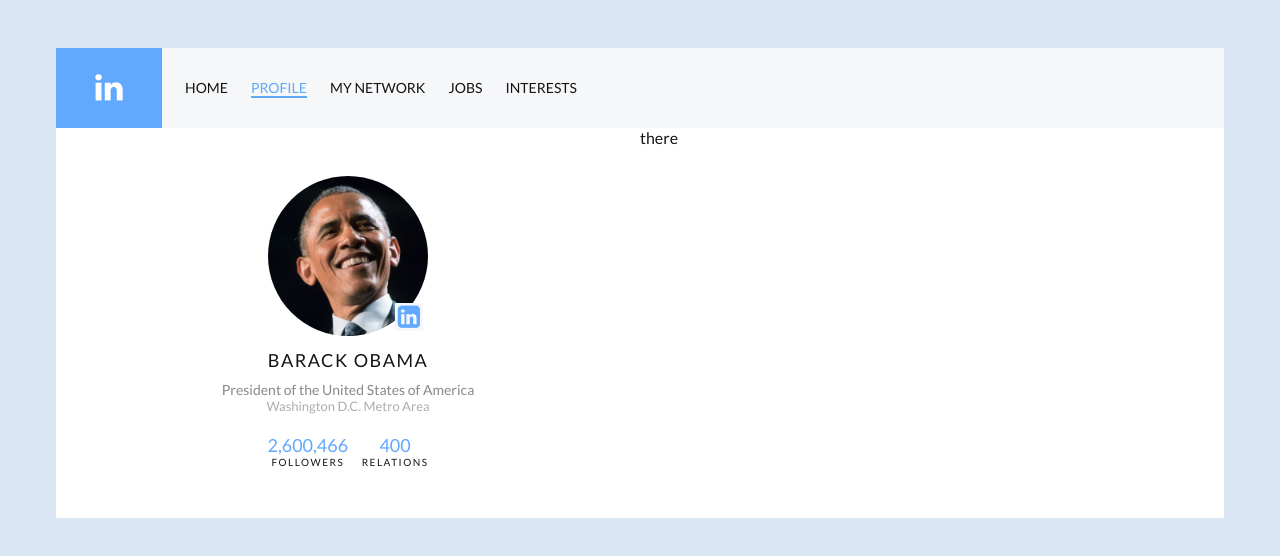
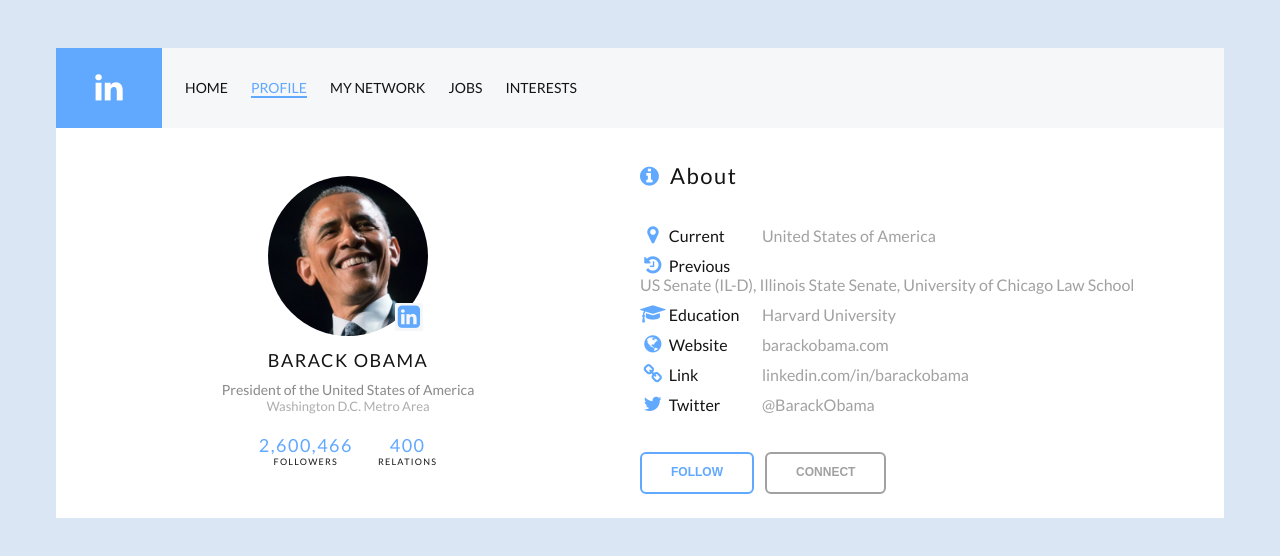
Before and after one commit to SimulatedGREG/design-to-code, a website: page linkedin/index.html in a window 1280 px wide. Drawn offline with Linux system fonts and the light colour scheme.

Commit message:
right side of hero

```diff
--- a/linkedin/index.html
+++ b/linkedin/index.html
@@ -46,8 +46,44 @@
                 </div>
               </div>
             </div>
-            <div class="column">
-              there
+            <div class="column about">
+              <p>
+                <i class="fa fa-info-circle"></i> About
+              </p>
+              <ul>
+                <li>
+                  <i class="fa fa-fw fa-map-marker"></i>
+                  <span class="about-list-title">Current</span>
+                  <span class="about-list-desc">United States of America</span>
+                </li>
+                <li>
+                  <i class="fa fa-fw fa-history"></i>
+                  <span class="about-list-title">Previous</span>
+                  <span class="about-list-desc">US Senate (IL-D), Illinois State Senate, University of Chicago Law School</span>
+                </li>
+                <li>
+                  <i class="fa fa-fw fa-graduation-cap"></i>
+                  <span class="about-list-title">Education</span>
+                  <span class="about-list-desc">Harvard University</span>
+                </li>
+                <li>
+                  <i class="fa fa-fw fa-globe"></i>
+                  <span class="about-list-title">Website</span>
+                  <span class="about-list-desc">barackobama.com</span>
+                </li>
+                <li>
+                  <i class="fa fa-fw fa-link"></i>
+                  <span class="about-list-title">Link</span>
+                  <span class="about-list-desc">linkedin.com/in/barackobama</span>
+                </li>
+                <li>
+                  <i class="fa fa-fw fa-twitter"></i>
+                  <span class="about-list-title">Twitter</span>
+                  <span class="about-list-desc">@BarackObama</span>
+                </li>
+              </ul>
+              <button class="btn primary">Follow</button>
+              <button class="btn">Connect</button>
             </div>
           </div>
         </div>
--- a/linkedin/scss/main.scss
+++ b/linkedin/scss/main.scss
@@ -2,5 +2,7 @@
 @import 'modules/base';
 @import 'modules/bulmaGrid';
 
+@import 'modules/_input';
+
 @import 'modules/header';
 @import 'modules/hero';
--- a/linkedin/scss/modules/_hero.scss
+++ b/linkedin/scss/modules/_hero.scss
@@ -19,7 +19,7 @@
 
       i {
         background-color: $off-white;
-        border-radius: 1px;
+        border-radius: 1.5px;
         bottom: 5px;
         color: $blue;
         font-size: 26px;
@@ -30,6 +30,34 @@
     }
 
     .counters > div { display: inline-block; }
+  }
+
+  .about {
+    i { color: $blue; }
+
+    p {
+      font-size: 22px;
+      letter-spacing: 1.5px;
+      margin-bottom: 36px;
+      margin-top: 34px;
+
+      i { padding-right: 4px; }
+    }
+
+    ul { list-style-type: none; }
+
+    li {
+      margin-bottom: 10px !important;
+      vertical-align: bottom;
+
+      i { font-size: 20px; }
+    }
+
+    ul,
+    li {
+      margin: 0;
+      padding: 0;
+    }
   }
 }
 
@@ -53,14 +81,28 @@
 .counters {
   color: $blue;
   font-size: 18px;
+  letter-spacing: 1.5px;
   margin-top: 20px;
 
-  & > div:last-child { margin-left: 10px; }
+  & > div:last-child { margin-left: 20px; }
 
   span {
     color: $black;
-    font-size: 10px;
-    letter-spacing: 1.5px;
+    font-size: 9px;
+    letter-spacing: 1.25px;
     text-transform: uppercase;
   }
 }
+
+.about-list-title {
+  width: 90px;
+}
+
+.about-list-desc {
+  color: rgba($black, .4);
+}
+
+.about-list-title,
+.about-list-desc {
+  display: inline-block;
+}
--- /dev/null
+++ b/linkedin/scss/modules/_input.scss
@@ -0,0 +1,31 @@
+.btn {
+  color: rgba($black, .4);
+  cursor: pointer;
+  background-color: transparent;
+  border: solid 2px rgba($black, .4);
+  border-radius: 6px;
+  box-shadow: none;
+  font-size: 12px;
+  font-weight: bold;
+  margin-right: 8px;
+  margin-top: 28px;
+  outline: 0;
+  padding: 11px 29px 13px;
+  text-transform: uppercase;
+  transition: background 100ms ease-in-out;
+
+  &:hover {
+    background-color: rgba($black, .4);
+    color: #fff;
+  }
+
+  &.primary {
+    color: $blue;
+    border-color: $blue;
+
+    &:hover {
+      background-color: $blue;
+      color: #fff;
+    }
+  }
+}
```
Also changed, not shown: linkedin/package.json (+5 -3 lines), linkedin/styles.css, 1 other file.
